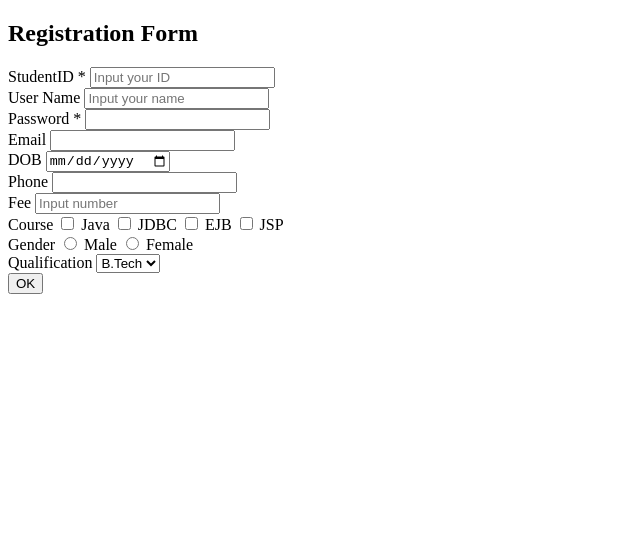
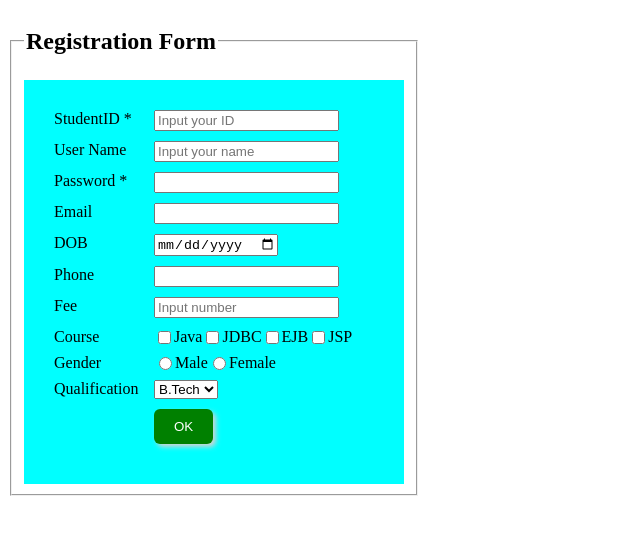
Before and after one commit to ThuyTienTrinh/Batch-170, a plain HTML site: page Session 10/demoForm01.html in a window 1280 px wide. Shown: the whole page, without its empty margins (0-640 px from the left). Drawn offline with Linux system fonts and the light colour scheme.

Commit message:
Update demoForm01.html

```diff
--- a/Session 10/demoForm01.html
+++ b/Session 10/demoForm01.html
@@ -6,14 +6,38 @@
     <meta name="viewport" content="width=device-width, initial-scale=1.0">
     <title>Form Basic</title>
     <style>
+        fieldset {width: 350px;}
+        form {
+            background-color: aqua;
+            width: 320px;
+            padding: 30px;
+        }
+        .row {
+            display: flex;
+        }
         label {
+            /* float: left; */
             width: 100px;
+        }
+        input,select {
+            margin-bottom: 10px;
+        }
+        .btn {
+            background-color: green;
+            color: #fff;
+            padding: 10px 20px;
+            border: none;
+            border-radius: 6px;
+            box-shadow: 3px 3px 5px lightgray;
         }
     </style>
 </head>
 <body>
+    <fieldset>
+        <legend>
+            <h2>Registration Form</h2>
+        </legend>
         <form action="http://google.com">
-        <h2>Registration Form</h2>
             <div class="row">
                 <label>StudentID *</label>
                 <input type="text" placeholder="Input your ID" required>
@@ -64,8 +88,11 @@
                 </select>
             </div>
             <div class="row">
+                <label>&nbsp;</label>
                 <input class="btn" type="submit" value="OK">
             </div>
         </form>
+    </fieldset>
+
 </body>
 </html>
```
Lines whose indentation alone changed are shown as unchanged.
